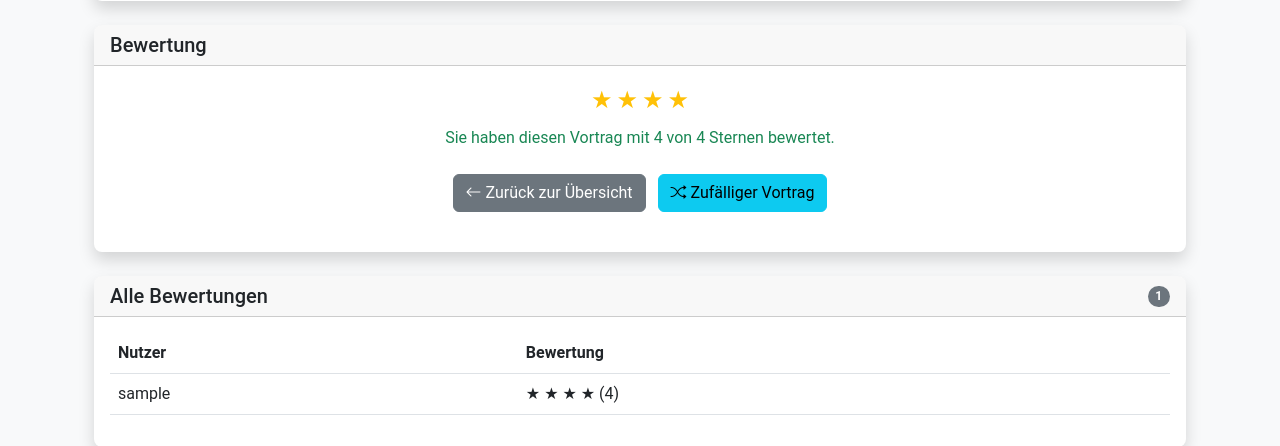
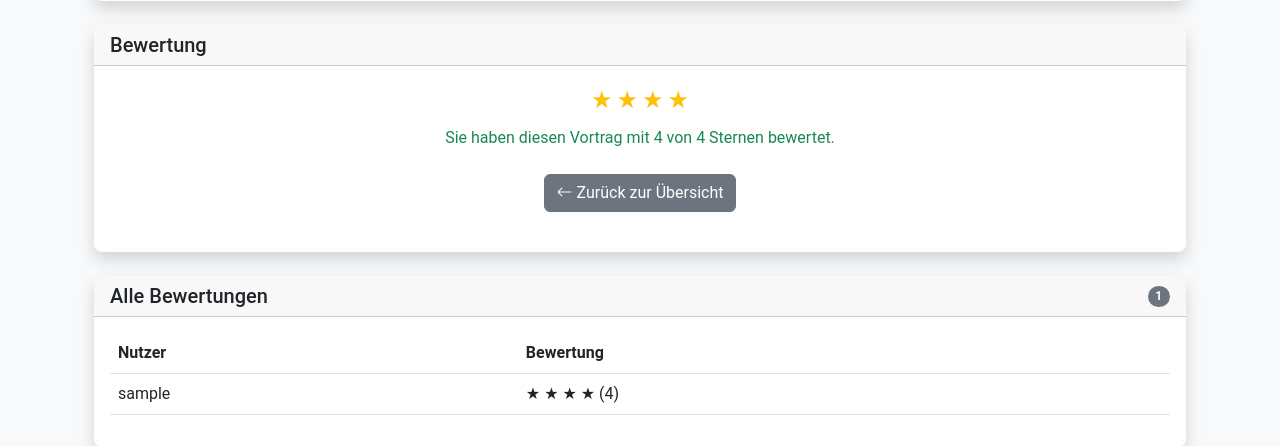
Before and after one commit to DG1001/jfs2025_rating_app, a Flask app: template templates/talk_detail.html in a window 1280 px wide. Shown: the part 1013-1459 px from the top of the page. Run offline with Flask 3, Linux system fonts and the light colour scheme; the template is opened without the code that fills it: most values are stand-ins (such as "Sample title", 1, 10 or a date in 2020).

Commit message:
feat: Remove "Zufälliger Vortrag" button from talk detail page

```diff
--- a/templates/talk_detail.html
+++ b/templates/talk_detail.html
@@ -152,9 +152,6 @@
                         <a href="{{ url_for('main.index') }}" class="btn btn-secondary">
                             <i class="bi bi-arrow-left me-1"></i>Zurück zur Übersicht
                         </a>
-                        <a href="{{ url_for('main.random_talk') }}" class="btn btn-info ms-2">
-                            <i class="bi bi-shuffle me-1"></i>Zufälliger Vortrag
-                        </a>
                     </div>
                 </div>
             </form>
```
